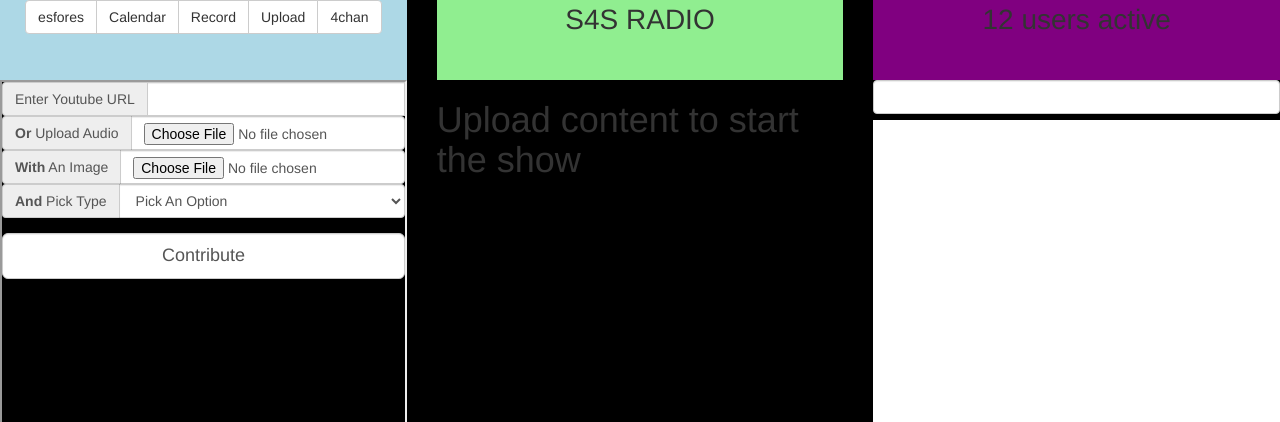
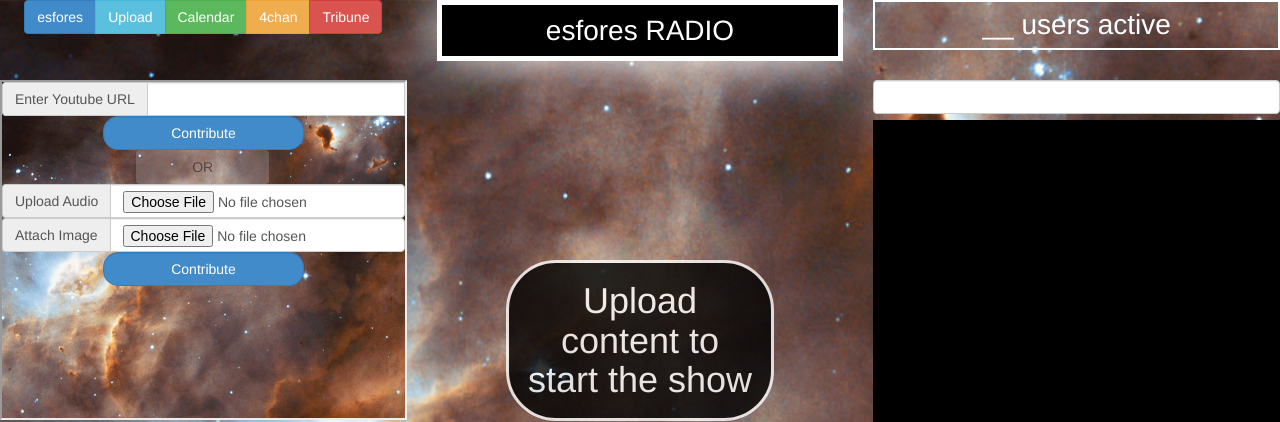
Before and after one commit to goosehub/channelcentral, a PHP site: page / in a window 1280 px wide. Shown: the top 422 px of the page. Run offline with PHP 8.4, Linux system fonts and the light colour scheme; the visitor is signed in with stand-in values (Sample User, id 1); data that the repository does not hold is empty.

Commit message:
Styling updated
Styling started. Also, upload and record shares viewer, and chat has
timestamps.

```diff
--- a/controller/chatload.php
+++ b/controller/chatload.php
@@ -15,10 +15,12 @@ if ($result = mysqli_query($con, $sql))
 // Prevent running html
                     $message = htmlentities($message);
 // Load name and message
-                    echo '<strong>
-                    <font class="chatName">'.$row['name'].'</font>
-                      </strong><br><font>&nbsp;&nbsp;&nbsp;&nbsp;&nbsp;&nbsp;&nbsp;&nbsp;
-                      '.nl2br($message).'<font><br>';
+                    echo '<font class="chatName"><strong>'.$row['name'].' </strong></font>
+                    <font class="timestamp"> on '.$row['timestamp'].' EST</font>
+
+                    <font class="chatMsg">
+                    &nbsp;&nbsp;&nbsp;&nbsp;&nbsp;&nbsp;&nbsp;&nbsp;
+                    '.nl2br($message).'</font>';
                     }
           }
 }
--- a/controller/chatpost.php
+++ b/controller/chatpost.php
@@ -10,10 +10,12 @@ if($_SERVER['REQUEST_METHOD'] == 'POST')
 	$name = $_SESSION['name'];
 	$message = $_POST['text'];
 	$message = mysqli_real_escape_string($con, $message);
+	date_default_timezone_set('America/New_York');
+	$timestamp = date("M j, g:i A");
 // Insert
 			$query = "INSERT INTO
-                chat(name, message)
-            VALUES('$name', '$message')";
+                chat(name, message, timestamp)
+            VALUES('$name', '$message', '$timestamp')";
 			$result = mysqli_query($con, $query);
 
 }
--- a/controller/loadContent.php
+++ b/controller/loadContent.php
@@ -63,7 +63,7 @@ $query = "SELECT start, end, duration, youtube, audio, image, special
 // Else request users for content
 		else
 		{
-		echo "<h1>Upload content to start the show</h1>
+		echo "<h1 id='requestContent'>Upload content to start the show</h1>
 		|
 		4000";
 		}
--- a/index.php
+++ b/index.php
@@ -5,9 +5,9 @@
   <title>S4S RADIO
   </title>
 
-  <meta name="keywords" content="________">
-  <meta name="description" content="________">
-  <meta name="author" content="________">
+  <meta name="keywords" content="music">
+  <meta name="description" content="An interactive online radio station">
+  <meta name="author" content="J Jonah Jameson">
   <meta name="robots" CONTENT="all">
 
       <!-- Style -->
@@ -66,15 +66,17 @@ else
   <div class="col-md-4">
     <div id="navCnt">
       <div id="navBar" class="btn-group" role="group" aria-label="...">
-          <a id="homeBtn" class="btn btn-default" href="/">esfores</a>
-          <button id="scheduleBtn" class="btn btn-default" href="#">Calendar</button>
-          <button id="vocaBtn" class="btn btn-default" href="#">Record</button>
-          <button id="uploadBtn" class="btn btn-default" href="#">Upload</button>
-          <button id="chanBtn" class="btn btn-default" href="#">4chan</button>
+          <a id="homeBtn" class="btn btn-primary" href="/">esfores</a>
+          <button id="uploadBtn" class="btn btn-info" href="#">Upload</button>
+          <!-- <button id="vocaBtn" class="btn btn-success" href="#">Record</button> -->
+          <button id="scheduleBtn" class="btn btn-success" href="#">Calendar</button>
+          <button id="chanBtn" class="btn btn-warning" href="#">4chan</button>
+          <button id="tribuneBtn" class="btn btn-danger" href="#">Tribune</button>
       </div>
     </div>
     <div id="viewer">
-    <iframe id="uploadFrame" name="uploadFrameName" src="view/upload.php" seamless></iframe>
+    <iframe id="uploadFrame" src="view/upload.php" seamless></iframe>
+    <iframe id="vocaFrame" src="http://vocaroo.com/?minimal" seamless></iframe>
     </div>
   </div>
 
@@ -82,7 +84,7 @@ else
 
   <div class="col-md-4">
     <div id="headline">
-        <p>S4S RADIO</p>
+        <p>esfores RADIO</p>
     </div>
 
   	<div id="contentWindow">
@@ -94,7 +96,7 @@ else
 
   <div class="col-md-4">
       <div id="chatHead">
-        <p>12 users active</p>
+        <p>__ users active</p>
       </div>
 
                 <!-- chatroom -->
--- a/resources/script.js
+++ b/resources/script.js
@@ -1,6 +1,10 @@
-var vocaLoad = '<iframe id="vocaFrame" src="http://vocaroo.com/?minimal" seamless></iframe>';
-var chanLoad = '<iframe id="chanFrame" src="http://4chan.org/s4s" seamless></iframe>';
-var uploadLoad = '<iframe id="uploadFrame" name="uploadFrameName" src="view/upload.php" seamless></iframe>';
+var uploadLoad = '<iframe id="uploadFrame" src="view/upload.php" seamless></iframe>' +
+                    '<iframe id="vocaFrame" src="http://vocaroo.com/?minimal" seamless></iframe>';
+
+var chanLoad = '<iframe id="chanFrame" src="http://4chan.org/s4s"></iframe>';
+
+var tribuneLoad = '<iframe id="tribuneFrame" src="/tribune/news/"></iframe>';
+
 
 $(document).ready(function()
 {
@@ -70,6 +74,10 @@ $('#chanBtn').click(function()
 {
     $('#viewer').html(chanLoad);
 });
+$('#tribuneBtn').click(function()
+{
+    $('#viewer').html(tribuneLoad);
+});
 
 
 
--- a/resources/style.css
+++ b/resources/style.css
@@ -1,16 +1,17 @@
 /*
-
-background image divs
-
+radio
 */
-
-
 
 /*	Global */
 body {
     overflow-x: hidden;
     /*overflow-y: hidden;*/
     background-color: #000000;
+    background: url('/radio/resources/background-img/space.jpg') no-repeat center center fixed;
+  -webkit-background-size: cover;
+  -moz-background-size: cover;
+  -o-background-size: cover;
+  background-size: cover;
 }
 #pageWrapper {
 	height:100%;
@@ -20,32 +21,52 @@ body {
 #navCnt {
 	height:10vh;
 	text-align: center;
-	background-color: lightblue;
 }
 #viewer {
 	height: 85vh;
 	width: 100%;
 }
+#uploadFrame {
+	width: 100%;
+	height: 50%;
+}
 #vocaFrame {
-	background-color: blue;
 	width: 100%;
-	height: 100%;
+	height: 50%;
 }
 #chanFrame {
 	width: 100%;
 	height: 100%;
 }
-#uploadFrame {
+#tribuneFrame {
 	width: 100%;
 	height: 100%;
 }
+.instructions {
+	text-align: center;
+	width: 33%;
+	margin-left: 33.3%;
+}
+.contribute {
+	width: 50%;
+	margin: 0 auto;
+	display: block;
+	border-radius: 15px;
+}
+
 
 /*	Center */
 #headline {
-	background-color: lightgreen;
+	height: 10vh;
+}
+#headline p {
 	text-align: center;
-	height: 10vh;
 	font-size: 2em;
+	color: white;
+	padding: 0.2em;
+	border: 5px white solid;
+	box-shadow: 0px 0px 50px;
+	background-color: black;
 }
 #contentWindow {
 	max-height: 90%;
@@ -62,19 +83,57 @@ body {
 #audioPlayer {
 	width: 100%;
 }
+#requestContent {
+	color: white;
+	opacity: 0.8;
+	text-align: center;
+	width: 66%;
+	margin: 0 auto;
+	margin-top: 5em;
+	padding: 0.5em;
+	background-color: black;
+	border: 3px white solid;
+	border-radius: 50px;
+}
 
 /*	Right */
 #chatHead {
-	background-color: purple;
+	height: 10vh;
+}
+#chatHead p {
+	color: white;
+	padding:0.1em;
+	border: 2px white solid;
 	text-align: center;
-	height: 10vh;
 	font-size: 2em;
 }
 #inputCnt {
 	height: 5vh;
 }
 #chatBox {
-	background-color: #FFF;
+	background-color: #000;
 	height: 80vh;
 	overflow-x: hidden;
 }
+.chatName, .timestamp, .chatMsg {
+	color: white;
+}
+.chatName, .timestamp {
+	display: inline-block;
+}
+.chatName {
+	font-size: 1.3em;
+}
+.timestamp {
+	opacity: 60%;
+	font-size: 0.8em;
+}
+.chatName, .chatMsg {
+	margin-left: 0.5em;
+	margin-right: 0.5em;
+}
+.chatMsg {
+	display: block;
+	margin-bottom: 0.4em;
+	opacity: 0.9;
+}
--- a/view/upload.php
+++ b/view/upload.php
@@ -22,22 +22,31 @@ session_start();
     <form name="uploadForm" id="UploadForm" action="../controller/formpost.php" method="post" enctype="multipart/form-data">
     <div class="form-group">
 
+    <!-- <p class="instructions">For youtube videos</p> -->
+
     <div class="input-group">
       <div class="input-group-addon">Enter Youtube URL</div>
       <input class="form-control" type="input" name="youtubeInput" /><br />
     </div>
 
+    <input class="form-control btn btn-primary contribute" type="submit" name="submitForm" value="Contribute" />
+
+    <button class="instructions btn" disabled="disabled">OR</button>
+
     <div class="input-group">
-      <div class="input-group-addon contributeFileAddon"><strong>Or</strong> Upload Audio</div>
-      <input class="form-control contributeFile" name="audioInput" type="file" />
+      <div class="input-group-addon">Upload Audio</div>
+      <input class="form-control" name="audioInput" type="file" />
     </div>
 
     <div class="input-group">
-      <div class="input-group-addon contributeFileAddon"><strong>With</strong> An Image</div>
-      <input class="form-control contributeFile" name="imageInput" type="file" />
+      <div class="input-group-addon">Attach Image</div>
+      <input class="form-control" name="imageInput" type="file" />
     </div>
 
-    <div id="typeInput" class="form-group">
+    <!-- <button class="instructions btn" disabled="disabled">THEN</button> -->
+
+
+<!--     <div id="typeInput" class="form-group">
       <div class="input-group">
         <div class="input-group-addon"><strong>And</strong> Pick Type</div>
 
@@ -48,11 +57,10 @@ session_start();
           <option value="Segment">Segment</option>
           <option value="Other">Other</option>
         </select>
+      </div>
+    </div> -->
 
-      </div>
-    </div>
-
-    <input class="form-control input-lg" id="contributeSubmit" type="submit" name="submitForm" value="Contribute" />
+    <input class="form-control btn btn-primary contribute" type="submit" name="submitForm" value="Contribute" />
 
     </div>
     </form>
```
Also changed, not shown: index.html (deleted, +0 -38 lines), resources/background-img/space.jpg (added).
